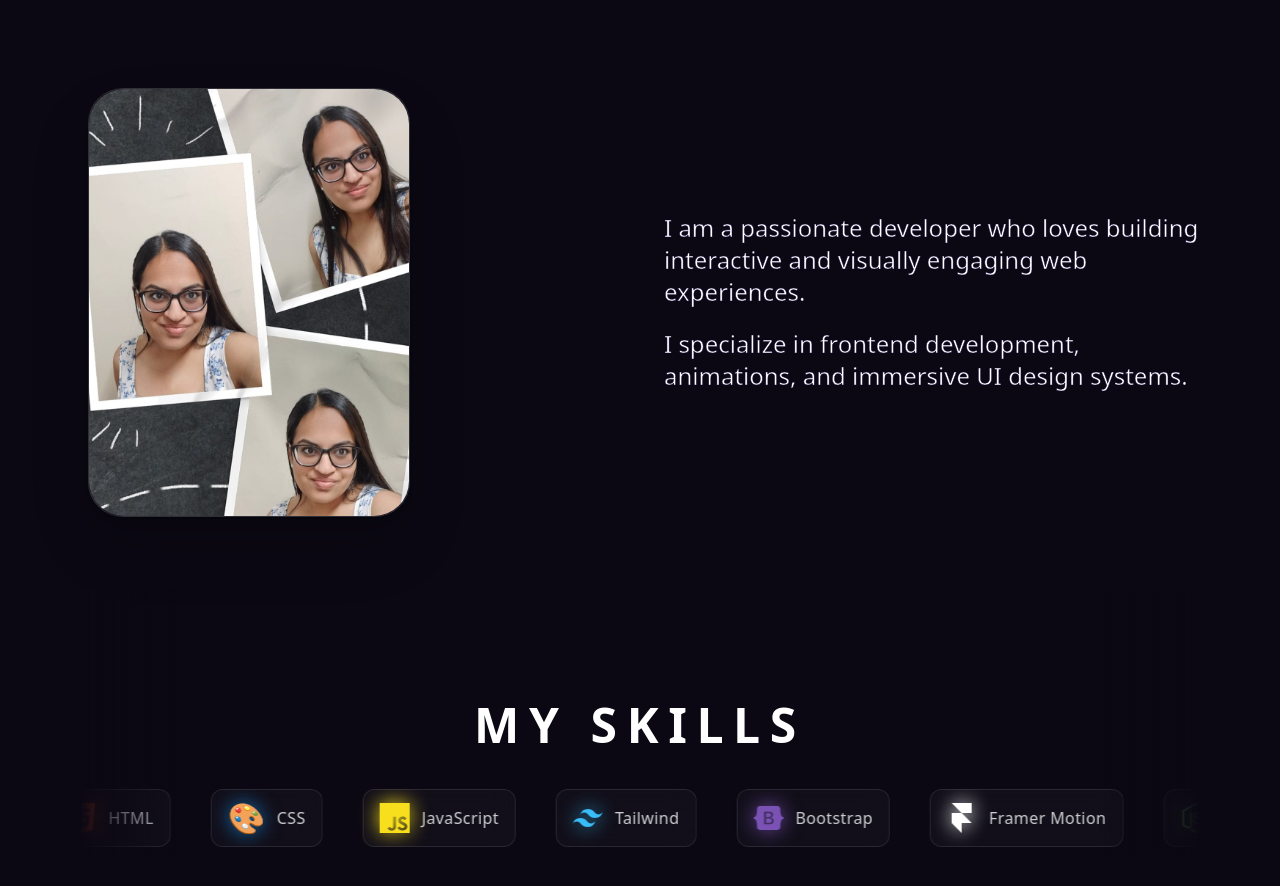
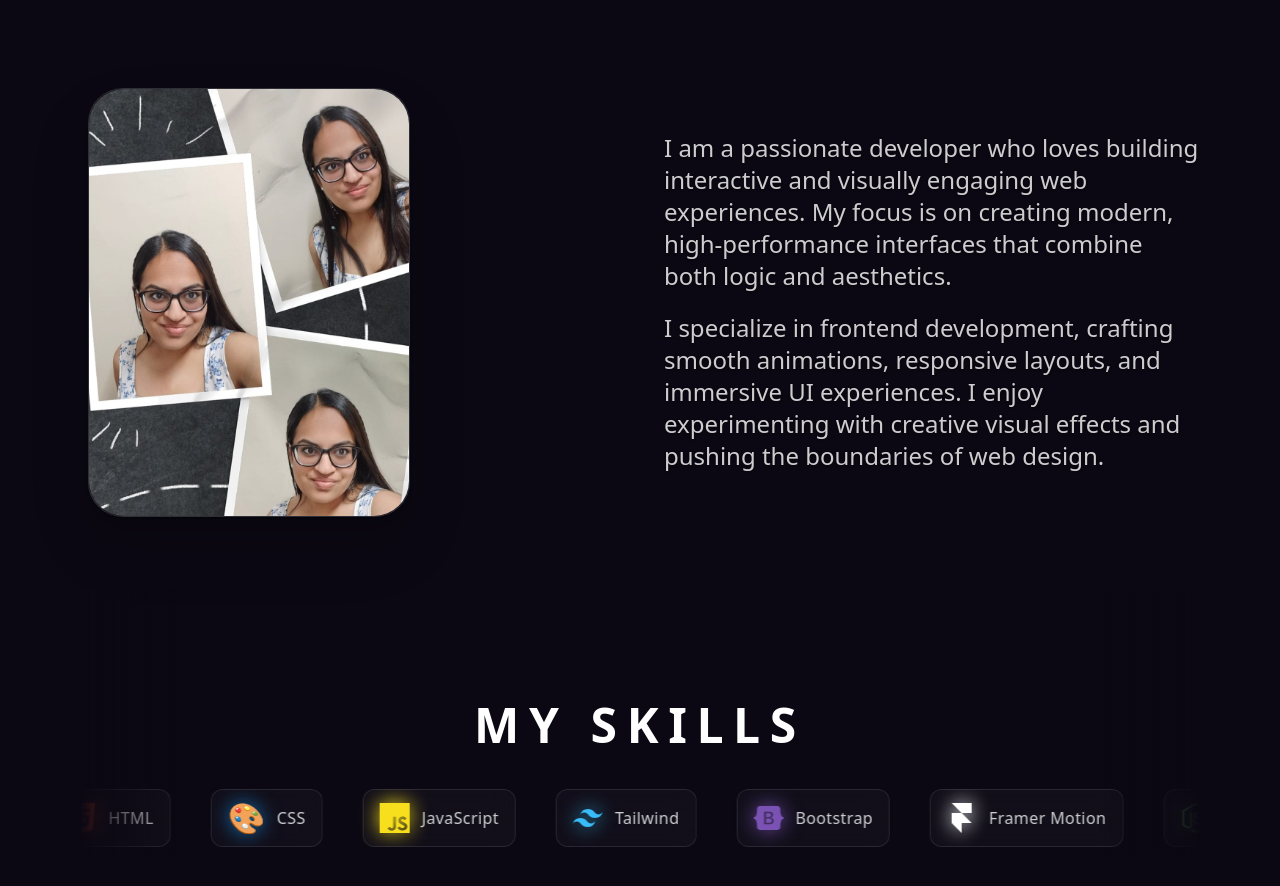
Before and after one commit to HarveeJain/portfolio, a React (Vite) app: page / in a window 1280 px wide. Shown: the part 840-1726 px from the top of the page. Built offline with nearby package versions, Linux system fonts and the light colour scheme.

Commit message:
fix about stroke

```diff
--- a/src/components/About.jsx
+++ b/src/components/About.jsx
@@ -9,6 +9,7 @@ export default function About() {
       id="about"
       className="w-full px-5 sm:px-6 md:px-12 lg:px-20 py-8 md:py-14"
     >
+      {/* IMAGE + TEXT GRID */}
       <motion.div
         initial="hidden"
         whileInView="show"
@@ -72,15 +73,19 @@ export default function About() {
           }}
           className="flex justify-center"
         >
-          <div className="text-base sm:text-lg md:text-xl lg:text-2xl text-stroke leading-relaxed text-center lg:text-left space-y-5 max-w-2xl">
-            <p>
+          <div className="max-w-2xl text-center lg:text-left space-y-5">
+
+            <p className="text-base sm:text-lg md:text-xl lg:text-2xl text-white/80 leading-relaxed drop-shadow-[0_1px_1px_rgba(0,0,0,0.6)]">
               I am a passionate developer who loves building interactive and
-              visually engaging web experiences.
+              visually engaging web experiences. My focus is on creating modern,
+              high-performance interfaces that combine both logic and aesthetics.
             </p>
 
-            <p>
-              I specialize in frontend development, animations, and immersive UI
-              design systems.
+            <p className="text-base sm:text-lg md:text-xl lg:text-2xl text-white/80 leading-relaxed drop-shadow-[0_1px_1px_rgba(0,0,0,0.6)]">
+              I specialize in frontend development, crafting smooth animations,
+              responsive layouts, and immersive UI experiences. I enjoy
+              experimenting with creative visual effects and pushing the
+              boundaries of web design.
             </p>
           </div>
         </motion.div>
```
